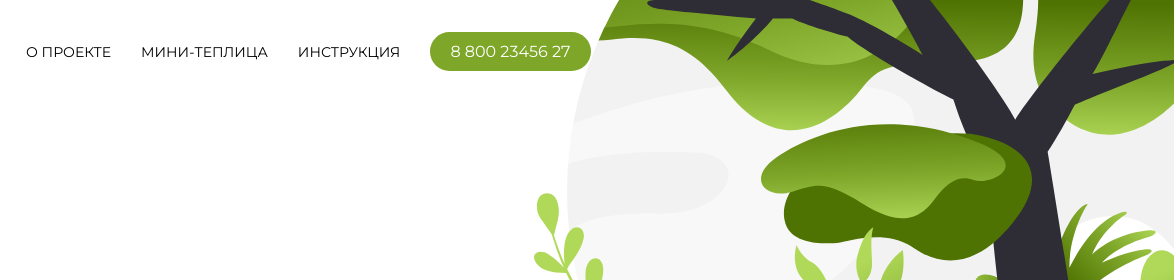
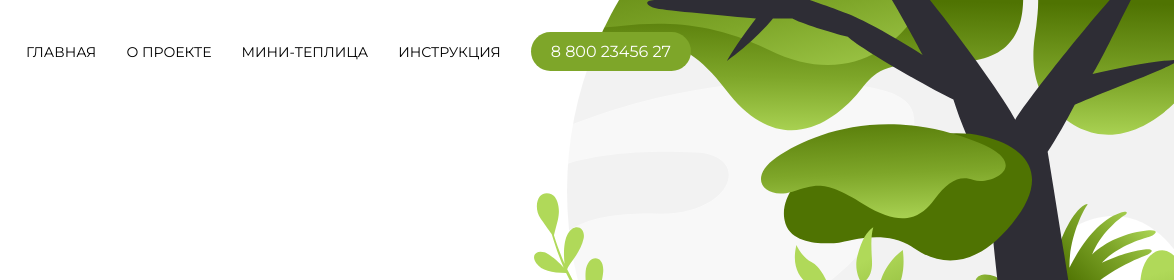
Before and after one commit to Unaibekov/rostokDobra, a plain HTML site: page index.html in a window 1280 px wide. Shown: the top 280 px of the page, 106-1280 px from the left. Drawn offline with Linux system fonts and the light colour scheme.

Commit message:
main link

```diff
--- a/index.html
+++ b/index.html
@@ -24,6 +24,9 @@
                         <img src="img/arrow.svg" alt="menu-close-icon" class="menu-close-icon">
                     </button>
                     <ul class="nav-menu">
+                        <li class="nav-menu-item">
+                            <a href="#hero" class="nav-menu-link scroll-to hover">Главная</a>
+                        </li>
                         <li class="nav-menu-item">
                             <a href="#about" class="nav-menu-link scroll-to hover">О проекте</a>
                         </li>
```
